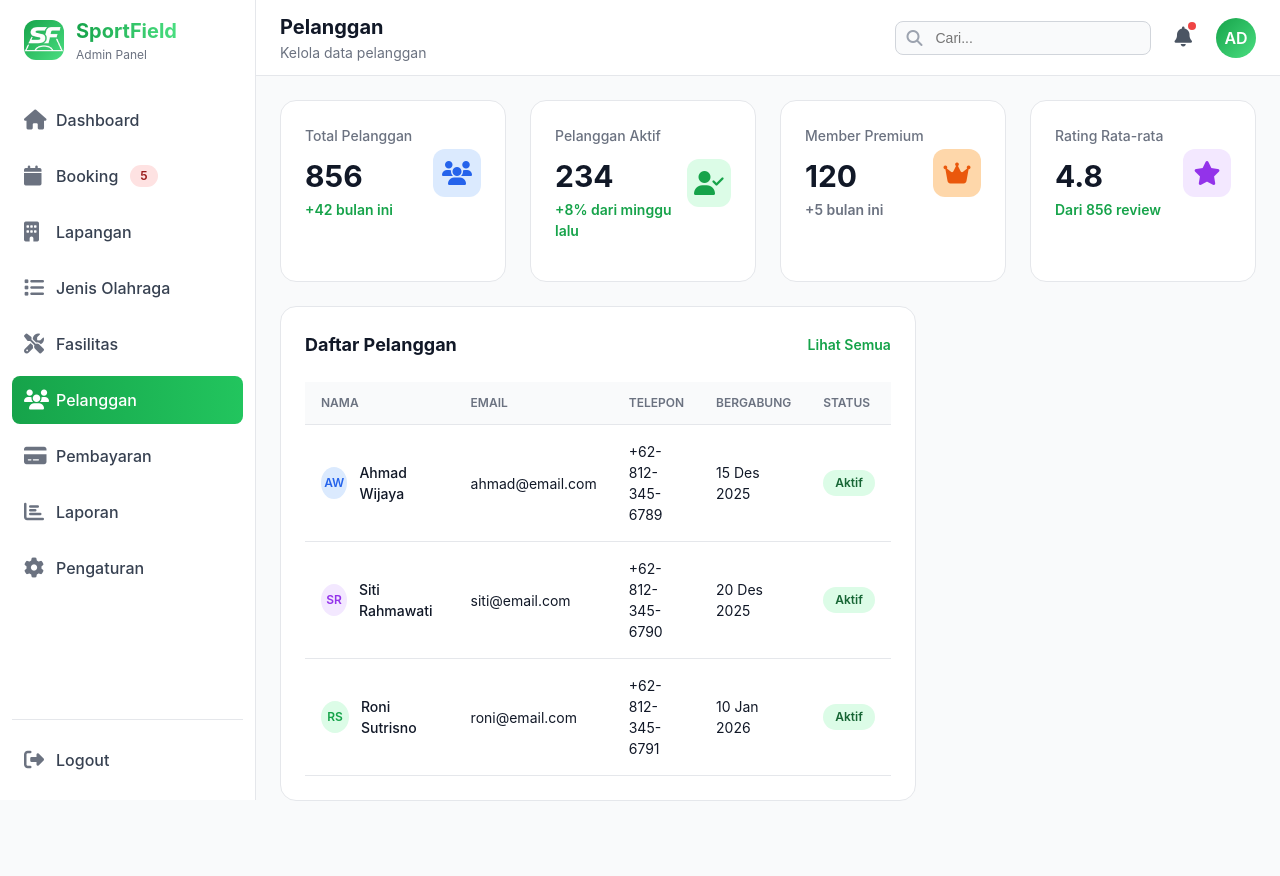
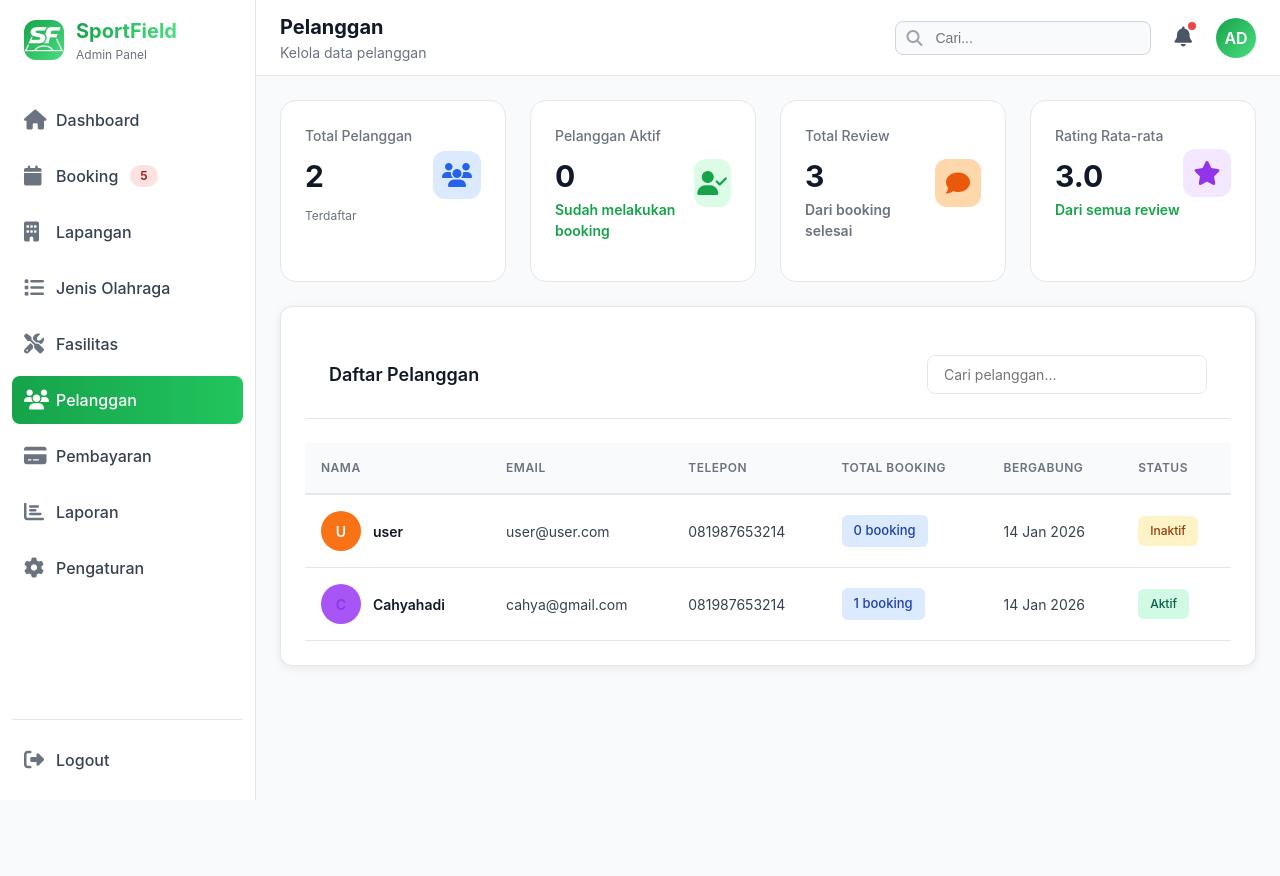
Before and after one commit to MochCahyahadiF05/SportField, a PHP site: page /page/admin/pelanggan.php in a window 1280 px wide. Run offline with PHP 8.4, Linux system fonts and the light colour scheme; a user stored in the database is signed in; data comes from the database, SQL or seed files in the repository; some libraries are stand-ins or nearby versions.

Commit message:
crud pelanggan

```diff
--- /dev/null
+++ b/assets/css/admin_style/pelanggan.css
@@ -0,0 +1,316 @@
+/* Pelanggan Page Styling */
+
+.table-card {
+    margin-top: 24px;
+    background: white;
+    border-radius: 12px;
+    box-shadow: 0 2px 8px rgba(0, 0, 0, 0.08);
+    overflow: hidden;
+}
+
+.card-header {
+    display: flex;
+    justify-content: space-between;
+    align-items: center;
+    padding: 24px;
+    border-bottom: 1px solid #e5e7eb;
+}
+
+.card-header h3 {
+    margin: 0;
+    font-size: 18px;
+    font-weight: 600;
+    color: #111827;
+}
+
+.header-actions {
+    display: flex;
+    gap: 12px;
+    align-items: center;
+}
+
+.search-input {
+    padding: 10px 16px;
+    border: 1.5px solid #e5e7eb;
+    border-radius: 8px;
+    font-size: 14px;
+    width: 280px;
+    font-family: inherit;
+    transition: all 0.3s ease;
+}
+
+.search-input:focus {
+    outline: none;
+    border-color: #16A34A;
+    box-shadow: 0 0 0 3px rgba(22, 163, 74, 0.1);
+    background: #f9fdf4;
+}
+
+.table-wrapper {
+    overflow-x: auto;
+}
+
+.data-table {
+    width: 100%;
+    border-collapse: collapse;
+    font-size: 14px;
+}
+
+.data-table thead {
+    background: #f9fafb;
+    border-bottom: 2px solid #e5e7eb;
+}
+
+.data-table th {
+    padding: 16px;
+    text-align: left;
+    font-weight: 600;
+    color: #6b7280;
+    text-transform: uppercase;
+    font-size: 12px;
+    letter-spacing: 0.5px;
+}
+
+.data-table tbody tr {
+    border-bottom: 1px solid #f3f4f6;
+    transition: background-color 0.2s ease;
+}
+
+.data-table tbody tr:hover {
+    background: #fafafa;
+}
+
+.data-table td {
+    padding: 16px;
+    color: #374151;
+}
+
+/* Customer Info */
+.customer-info {
+    display: flex;
+    align-items: center;
+    gap: 12px;
+}
+
+.customer-avatar {
+    width: 40px;
+    height: 40px;
+    border-radius: 50%;
+    display: flex;
+    align-items: center;
+    justify-content: center;
+    font-weight: 600;
+    color: white;
+    font-size: 14px;
+    min-width: 40px;
+}
+
+.customer-avatar.blue {
+    background: #3b82f6;
+}
+
+.customer-avatar.purple {
+    background: #a855f7;
+}
+
+.customer-avatar.green {
+    background: #10b981;
+}
+
+.customer-avatar.orange {
+    background: #f97316;
+}
+
+.customer-name {
+    margin: 0;
+    font-weight: 600;
+    color: #111827;
+    font-size: 14px;
+}
+
+.text-muted {
+    margin: 0;
+    color: #9ca3af;
+    font-size: 12px;
+}
+
+/* Booking Badge */
+.booking-badge {
+    display: inline-block;
+    padding: 6px 12px;
+    background: #dbeafe;
+    color: #1e40af;
+    border-radius: 6px;
+    font-size: 13px;
+    font-weight: 500;
+}
+
+/* Rating Display */
+.rating-display {
+    display: flex;
+    align-items: center;
+    gap: 8px;
+}
+
+.rating-stars {
+    display: flex;
+    gap: 3px;
+}
+
+.rating-stars i {
+    font-size: 14px;
+}
+
+.rating-value {
+    font-weight: 600;
+    color: #1f2937;
+    font-size: 13px;
+    min-width: 35px;
+}
+
+/* Status Badges */
+.status-badge {
+    display: inline-block;
+    padding: 6px 12px;
+    border-radius: 6px;
+    font-weight: 500;
+    font-size: 12px;
+    text-transform: capitalize;
+}
+
+.status-badge.success {
+    background: #d1fae5;
+    color: #065f46;
+}
+
+.status-badge.warning {
+    background: #fef3c7;
+    color: #92400e;
+}
+
+.status-badge.danger {
+    background: #fee2e2;
+    color: #7f1d1d;
+}
+
+.status-badge.info {
+    background: #dbeafe;
+    color: #1e40af;
+}
+
+/* Responsive */
+@media (max-width: 1024px) {
+    .search-input {
+        width: 200px;
+    }
+
+    .data-table th,
+    .data-table td {
+        padding: 12px;
+        font-size: 13px;
+    }
+
+    .customer-avatar {
+        width: 36px;
+        height: 36px;
+        font-size: 12px;
+    }
+
+    .customer-name {
+        font-size: 13px;
+    }
+}
+
+@media (max-width: 768px) {
+    .card-header {
+        flex-direction: column;
+        align-items: flex-start;
+        gap: 16px;
+    }
+
+    .header-actions {
+        width: 100%;
+    }
+
+    .search-input {
+        width: 100%;
+    }
+
+    .data-table th,
+    .data-table td {
+        padding: 10px 8px;
+        font-size: 12px;
+    }
+
+    .customer-info {
+        gap: 8px;
+    }
+
+    .customer-avatar {
+        width: 32px;
+        height: 32px;
+        font-size: 11px;
+    }
+
+    .customer-name {
+        font-size: 12px;
+    }
+
+    .booking-badge,
+    .status-badge {
+        padding: 4px 8px;
+        font-size: 11px;
+    }
+
+    .rating-stars i {
+        font-size: 12px;
+    }
+
+    .rating-value {
+        font-size: 11px;
+        min-width: 30px;
+    }
+
+    .stats-grid {
+        grid-template-columns: 1fr;
+        gap: 16px;
+    }
+
+    .stat-value {
+        font-size: 24px;
+    }
+}
+
+/* Animations */
+@keyframes fadeIn {
+    from {
+        opacity: 0;
+        transform: translateY(10px);
+    }
+    to {
+        opacity: 1;
+        transform: translateY(0);
+    }
+}
+
+.data-table tbody tr {
+    animation: fadeIn 0.3s ease-out;
+}
+
+/* Scrollbar Styling */
+.table-wrapper::-webkit-scrollbar {
+    height: 6px;
+}
+
+.table-wrapper::-webkit-scrollbar-track {
+    background: #f3f4f6;
+}
+
+.table-wrapper::-webkit-scrollbar-thumb {
+    background: #d1d5db;
+    border-radius: 3px;
+}
+
+.table-wrapper::-webkit-scrollbar-thumb:hover {
+    background: #9ca3af;
+}
--- /dev/null
+++ b/assets/js/admin_js/pelanggan.js
@@ -0,0 +1,54 @@
+// Pelanggan Page - Search & Filter Functionality
+
+document.addEventListener('DOMContentLoaded', function() {
+    const searchInput = document.getElementById('searchInput');
+    if (searchInput) {
+        searchInput.addEventListener('keyup', function() {
+            const searchTerm = this.value.toLowerCase();
+            const rows = document.querySelectorAll('#customerTableBody tr');
+            let visibleCount = 0;
+
+            rows.forEach(row => {
+                const text = row.textContent.toLowerCase();
+                if (text.includes(searchTerm)) {
+                    row.style.display = '';
+                    visibleCount++;
+                } else {
+                    row.style.display = 'none';
+                }
+            });
+
+            // Show message if no results
+            if (visibleCount === 0 && searchTerm.length > 0) {
+                if (!document.getElementById('noResults')) {
+                    const tbody = document.getElementById('customerTableBody');
+                    const noResults = document.createElement('tr');
+                    noResults.id = 'noResults';
+                    noResults.innerHTML = '<td colspan="6" style="text-align: center; padding: 40px; color: #9ca3af;">Tidak ada hasil pencarian</td>';
+                    tbody.appendChild(noResults);
+                }
+            } else {
+                const noResults = document.getElementById('noResults');
+                if (noResults) {
+                    noResults.remove();
+                }
+            }
+        });
+    }
+});
+
+// Enhanced animations on load
+window.addEventListener('load', function() {
+    const rows = document.querySelectorAll('#customerTableBody tr');
+    rows.forEach((row, index) => {
+        row.style.opacity = '0';
+        row.style.transform = 'translateY(10px)';
+        setTimeout(() => {
+            row.style.transition = 'all 0.3s ease-out';
+            row.style.opacity = '1';
+            row.style.transform = 'translateY(0)';
+        }, index * 50);
+    });
+});
+
+console.log('Pelanggan admin JS loaded');
--- a/page/admin/pelanggan.php
+++ b/page/admin/pelanggan.php
@@ -20,6 +20,36 @@ $currentUser = Auth::getUser();
 $page_title = "Pelanggan";
 $page_subtitle = "Kelola data pelanggan";
 
+// Database connection
+global $pdo;
+require_once '../../config/db.php';
+
+// Get customer statistics
+$stat_total = $pdo->query("SELECT COUNT(*) as total FROM users WHERE role='user'")->fetch()['total'];
+
+// Get booking count per customer for "Aktif" status
+$stat_aktif = $pdo->query("SELECT COUNT(DISTINCT user_id) as total FROM booking WHERE status IN ('confirmed', 'completed')")->fetch()['total'];
+
+// Get average rating
+$stat_rating = $pdo->query("SELECT COALESCE(ROUND(AVG(rating), 1), 0) as avg_rating FROM ratings")->fetch()['avg_rating'];
+
+// Get total reviews
+$stat_reviews = $pdo->query("SELECT COUNT(*) as total FROM ratings")->fetch()['total'];
+
+// Get all customers
+$query = "SELECT u.*,
+                 COUNT(DISTINCT b.id) as total_bookings,
+                 COALESCE(ROUND(AVG(r.rating), 1), 0) as avg_rating
+          FROM users u
+          LEFT JOIN booking b ON u.id = b.user_id
+          LEFT JOIN ratings r ON b.id = r.booking_id
+          WHERE u.role = 'user'
+          GROUP BY u.id
+          ORDER BY u.created_at DESC";
+
+$stmt = $pdo->query($query);
+$customers = $stmt->fetchAll(PDO::FETCH_ASSOC);
+
 // Start output buffering for page content
 ob_start();
 ?>
@@ -30,8 +60,8 @@ ob_start();
         <div class="stat-header">
             <div>
                 <p class="stat-label">Total Pelanggan</p>
-                <p class="stat-value">856</p>
-                <p class="stat-change positive">+42 bulan ini</p>
+                <p class="stat-value"><?php echo number_format($stat_total); ?></p>
+                <p class="stat-period">Terdaftar</p>
             </div>
             <div class="stat-icon blue">
                 <i class="fas fa-users"></i>
@@ -43,8 +73,8 @@ ob_start();
         <div class="stat-header">
             <div>
                 <p class="stat-label">Pelanggan Aktif</p>
-                <p class="stat-value">234</p>
-                <p class="stat-change positive">+8% dari minggu lalu</p>
+                <p class="stat-value"><?php echo number_format($stat_aktif); ?></p>
+                <p class="stat-change positive">Sudah melakukan booking</p>
             </div>
             <div class="stat-icon green">
                 <i class="fas fa-user-check"></i>
@@ -55,12 +85,12 @@ ob_start();
     <div class="stat-card">
         <div class="stat-header">
             <div>
-                <p class="stat-label">Member Premium</p>
-                <p class="stat-value">120</p>
-                <p class="stat-change neutral">+5 bulan ini</p>
+                <p class="stat-label">Total Review</p>
+                <p class="stat-value"><?php echo number_format($stat_reviews); ?></p>
+                <p class="stat-change neutral">Dari booking selesai</p>
             </div>
             <div class="stat-icon orange">
-                <i class="fas fa-crown"></i>
+                <i class="fas fa-comment"></i>
             </div>
         </div>
     </div>
@@ -69,8 +99,8 @@ ob_start();
         <div class="stat-header">
             <div>
                 <p class="stat-label">Rating Rata-rata</p>
-                <p class="stat-value">4.8</p>
-                <p class="stat-change positive">Dari 856 review</p>
+                <p class="stat-value"><?php echo $stat_rating; ?></p>
+                <p class="stat-change positive">Dari semua review</p>
             </div>
             <div class="stat-icon purple">
                 <i class="fas fa-star"></i>
@@ -79,12 +109,13 @@ ob_start();
     </div>
 </div>
 
-<!-- Content Grid -->
-<div class="content-grid">
+<!-- Table Card -->
 <div class="table-card">
     <div class="card-header">
         <h3>Daftar Pelanggan</h3>
-            <a href="#" class="view-all">Lihat Semua</a>
+        <div class="header-actions">
+            <input type="text" id="searchInput" placeholder="Cari pelanggan..." class="search-input">
+        </div>
     </div>
     <div class="table-wrapper">
         <table class="data-table">
@@ -93,56 +124,67 @@ ob_start();
                     <th>Nama</th>
                     <th>Email</th>
                     <th>Telepon</th>
+                    <th>Total Booking</th>
                     <th>Bergabung</th>
                     <th>Status</th>
                 </tr>
             </thead>
-                <tbody>
+            <tbody id="customerTableBody">
+                <?php if (empty($customers)): ?>
                     <tr>
+                        <td colspan="6" style="text-align: center; padding: 40px;">
+                            <p class="text-muted">Belum ada data pelanggan</p>
+                        </td>
+                    </tr>
+                <?php else: ?>
+                    <?php foreach ($customers as $customer):
+                        // Get initials
+                        $name_parts = explode(' ', $customer['name']);
+                        $initials = '';
+                        foreach ($name_parts as $part) {
+                            if (!empty($part)) {
+                                $initials .= strtoupper(substr($part, 0, 1));
+                            }
+                        }
+                        if (strlen($initials) > 2) $initials = substr($initials, 0, 2);
+
+                        // Avatar color
+                        $colors = ['blue', 'purple', 'green', 'orange'];
+                        $color = $colors[$customer['id'] % 4];
+
+                        // Format date
+                        $created_date = new DateTime($customer['created_at']);
+                        $formatted_date = $created_date->format('d M Y');
+
+                        // Status based on booking
+                        $is_active = $customer['total_bookings'] > 0 ? 'Aktif' : 'Inaktif';
+                        $status_class = $customer['total_bookings'] > 0 ? 'success' : 'warning';
+                    ?>
+                    <tr data-id="<?php echo $customer['id']; ?>">
                         <td>
                             <div class="customer-info">
-                                <div class="customer-avatar blue">AW</div>
+                                <div class="customer-avatar <?php echo $color; ?>"><?php echo $initials; ?></div>
                                 <div>
-                                    <p class="customer-name">Ahmad Wijaya</p>
+                                    <p class="customer-name"><?php echo htmlspecialchars($customer['name']); ?></p>
                                 </div>
                             </div>
                         </td>
-                        <td>ahmad@email.com</td>
-                        <td>+62-812-345-6789</td>
-                        <td>15 Des 2025</td>
-                        <td><span class="status-badge success">Aktif</span></td>
+                        <td><?php echo htmlspecialchars($customer['email']); ?></td>
+                        <td><?php echo htmlspecialchars($customer['phone'] ?? '-'); ?></td>
+                        <td>
+                            <span class="booking-badge"><?php echo $customer['total_bookings']; ?> booking</span>
+                        </td>
+                        <td><?php echo $formatted_date; ?></td>
+                        <td>
+                            <span class="status-badge <?php echo $status_class; ?>">
+                                <?php echo $is_active; ?>
+                            </span>
+                        </td>
                     </tr>
-                    <tr>
-                        <td>
-                            <div class="customer-info">
-                                <div class="customer-avatar purple">SR</div>
-                                <div>
-                                    <p class="customer-name">Siti Rahmawati</p>
-                                </div>
-                            </div>
-                        </td>
-                        <td>siti@email.com</td>
-                        <td>+62-812-345-6790</td>
-                        <td>20 Des 2025</td>
-                        <td><span class="status-badge success">Aktif</span></td>
-                    </tr>
-                    <tr>
-                        <td>
-                            <div class="customer-info">
-                                <div class="customer-avatar green">RS</div>
-                                <div>
-                                    <p class="customer-name">Roni Sutrisno</p>
-                                </div>
-                            </div>
-                        </td>
-                        <td>roni@email.com</td>
-                        <td>+62-812-345-6791</td>
-                        <td>10 Jan 2026</td>
-                        <td><span class="status-badge success">Aktif</span></td>
-                    </tr>
+                    <?php endforeach; ?>
+                <?php endif; ?>
             </tbody>
         </table>
-        </div>
     </div>
 </div>
 
@@ -154,4 +196,5 @@ $page_content = ob_get_clean();
 include '../includes/admin-layout.php';
 ?>
 
-<script src="../../assets/js/admin_js/dashboard.js"></script>
+<link rel="stylesheet" href="../../assets/css/admin_style/pelanggan.css">
+<script src="../../assets/js/admin_js/pelanggan.js"></script>
```
Also changed, not shown: assets/img/bukti-pembayaran/1769621090_image 22.png (added), assets/img/bukti-pembayaran/1769621326_image 22.png (added). Lines whose indentation alone changed are shown as unchanged.
